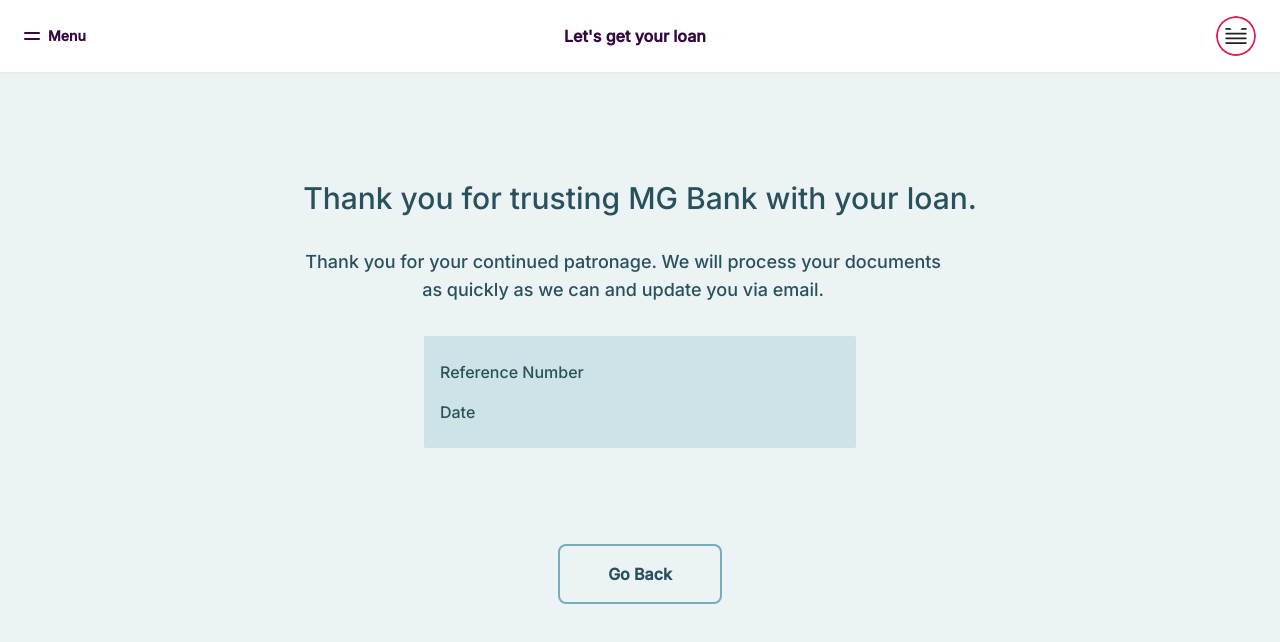
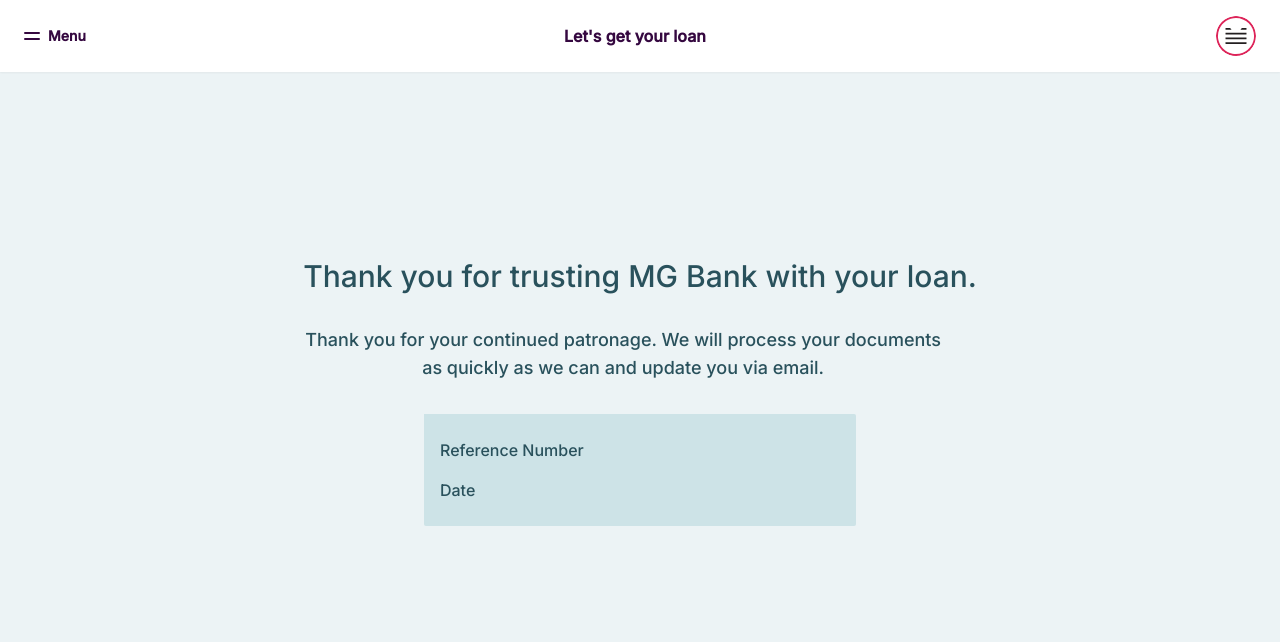
Before and after one commit to zneret03/loan-app, a Next.js app: page /success in a window 1280 px wide. Shown: the top 642 px of the page. Built offline with nearby package versions, Linux system fonts and the light colour scheme; no server answers.

Commit message:
removing go back button from success page

```diff
--- a/app/success/page.tsx
+++ b/app/success/page.tsx
@@ -2,8 +2,7 @@
 
 import { useContext } from 'react'
 import { PersonalInformationContext } from '@/context'
-import { Center, Button } from '@/components'
-import { useRouter } from 'next/navigation'
+import { Center } from '@/components'
 
 const PageItems = ({
   label,
@@ -19,7 +18,6 @@
 )
 
 const Page = (): JSX.Element => {
-  const router = useRouter()
   const { state } = useContext(PersonalInformationContext)
 
   const { referenceNumber, dateToday } = state
@@ -44,14 +42,6 @@
           />
           <PageItems label='Date' value={dateToday as string} />
         </section>
-
-        <div className='pt-16'>
-          <Button
-            label='Go Back'
-            action={() => router.back()}
-            styles='py-4 px-12'
-          />
-        </div>
       </main>
     </Center>
   )
```
